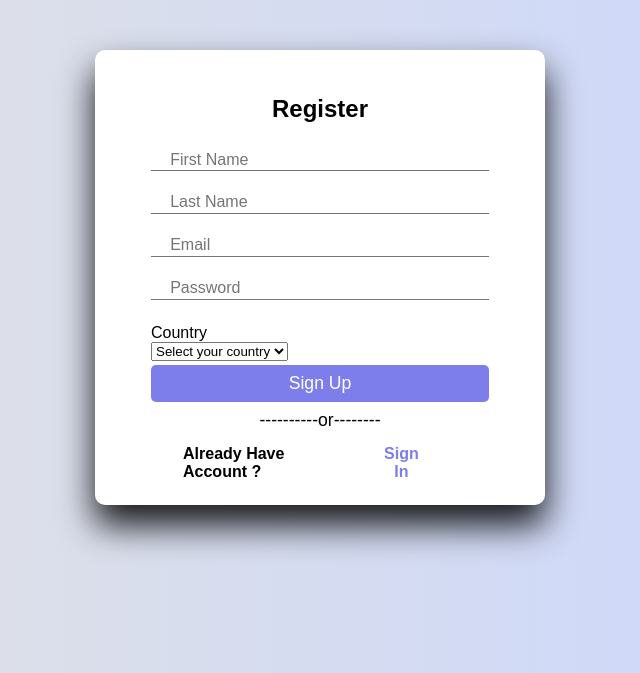
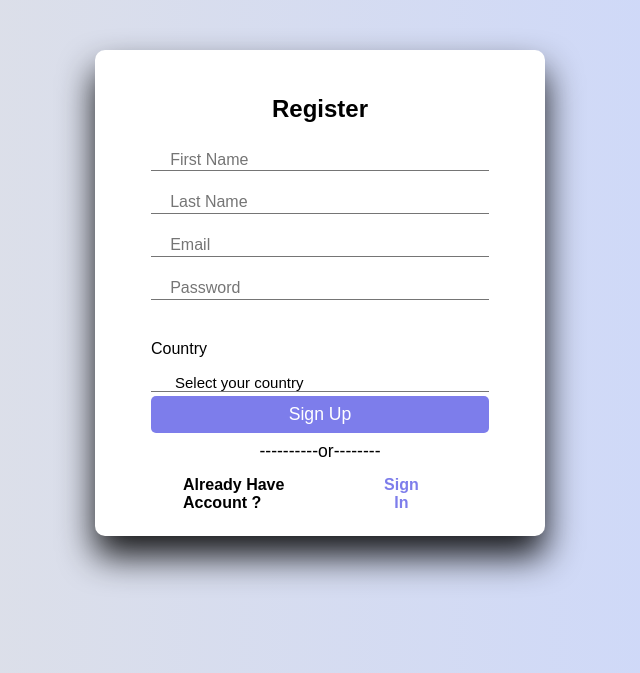
Before and after one commit to Pyo-Wol/LogisticMS, a Flask app: page /signup in a window 1280 px wide. Shown: the top 673 px of the page, without its empty margins (320-960 px from the left). Run offline with Flask 3, Linux system fonts and the light colour scheme.

Commit message:
Refactor CSS for login page layout and styling

```diff
--- a/python-mysql-workshop/logisticMS/python/static/login.css
+++ b/python-mysql-workshop/logisticMS/python/static/login.css
@@ -26,14 +26,26 @@ form{
     padding:1.3rem;
     margin-bottom:0.4rem;
 }
-input{
-    color:inherit;
-    width:100%;
-    background-color:transparent;
-    border:none;
-    border-bottom:1px solid #757575;
-    padding-left:1.5rem;
-    font-size:15px;
+input,
+select {
+    color: inherit;
+    width: 100%;
+    background-color: transparent;
+    border: none;
+    border-bottom: 1px solid #757575;
+    padding-left: 1.5rem;
+    font-size: 15px;
+    appearance: none;
+    -webkit-appearance: none;
+    -moz-appearance: none;
+}
+select option {
+    background: #fff;
+    color: #000;
+}
+.Ctry{
+    position:relative;
+    margin: 1rem 0;
 }
 .input-group{
     padding:1% 0;
```
